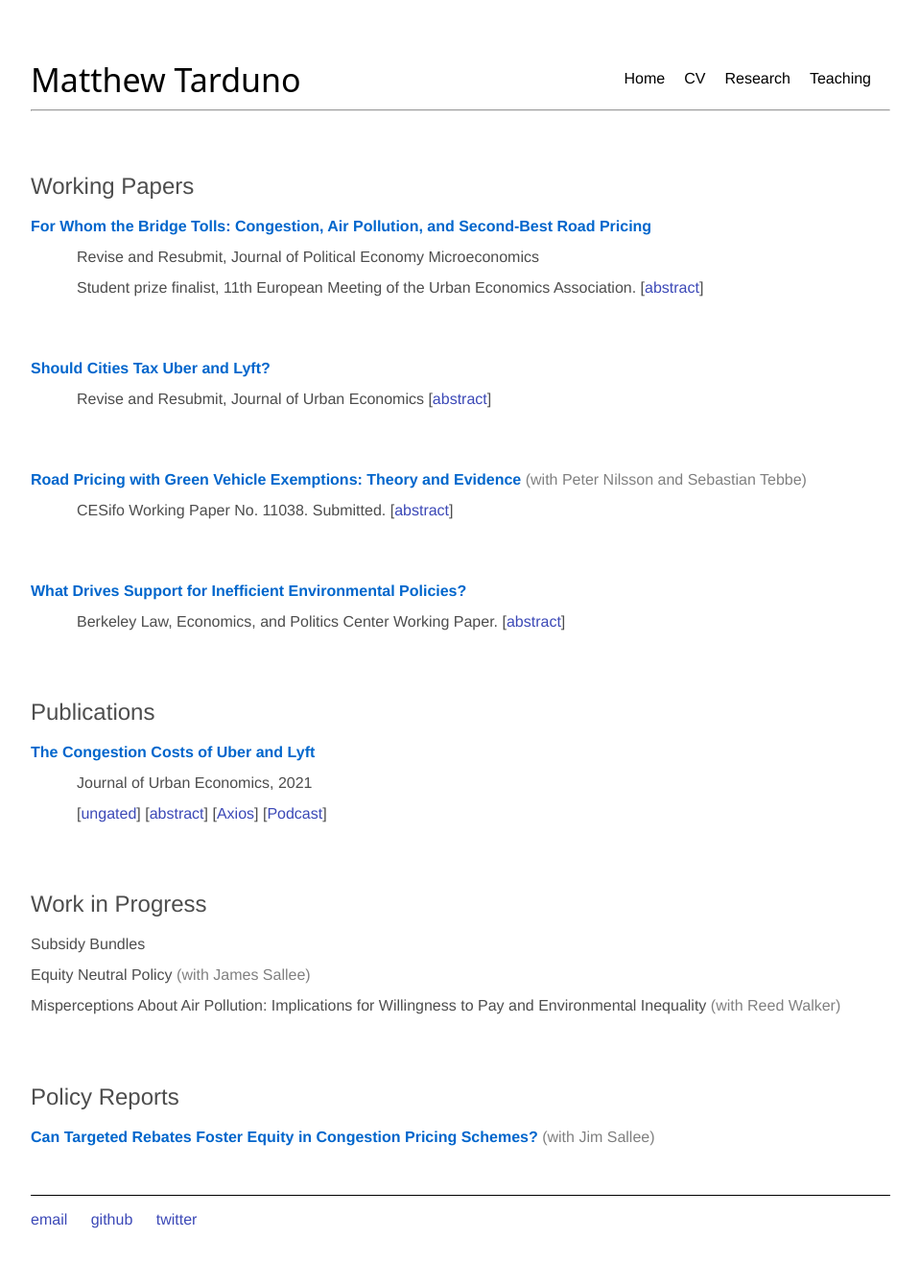
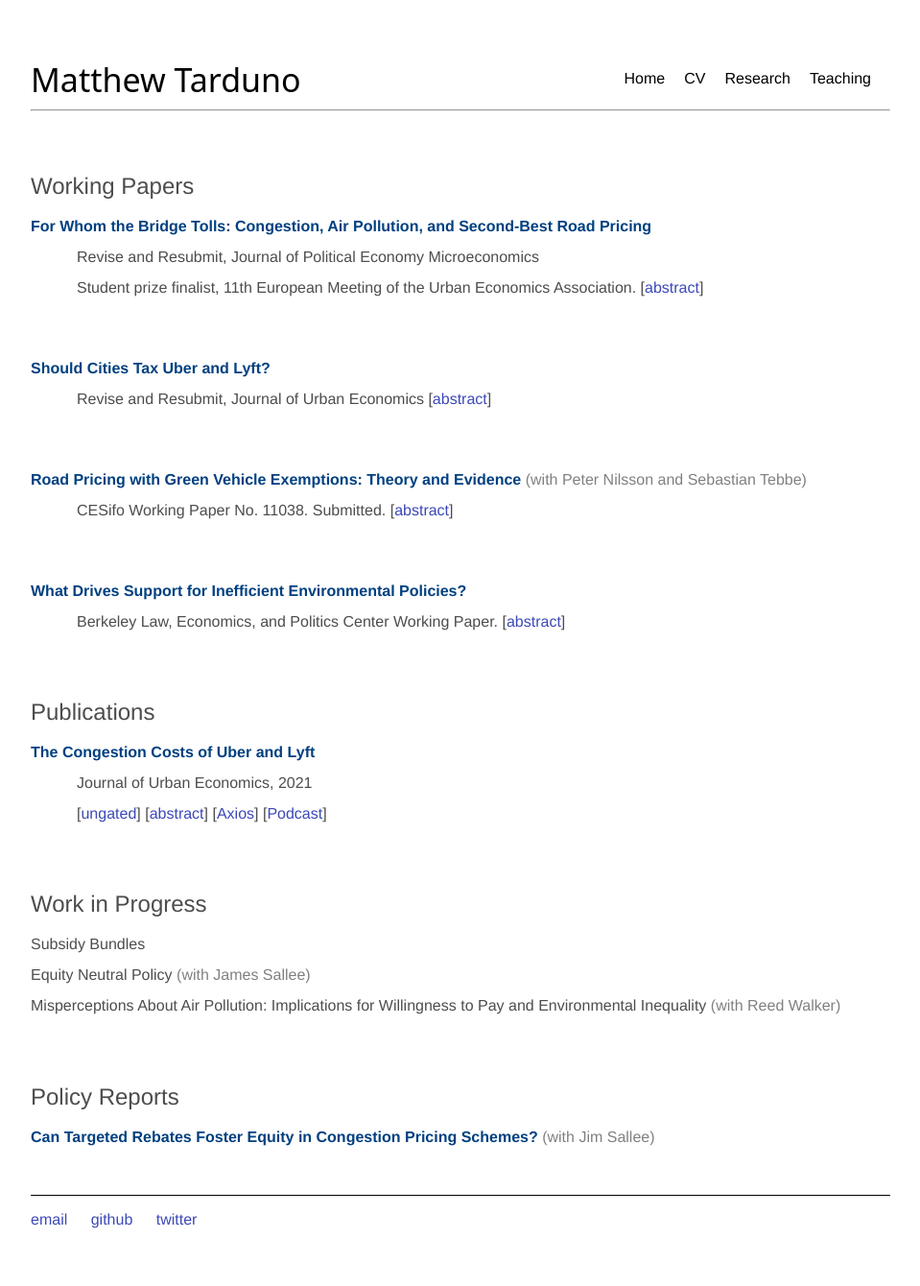
Before and after one commit to Matt-Tarduno/Matt-Tarduno.github.io, a Jekyll site: the page built from research/index.html, in a window 1280 px wide. Shown: the whole page at 96% size, without its empty margins (160-1119 px from the left). Built offline with Jekyll 4.4.1, drawn with Linux system fonts in a browser that asks for light colours.

Commit message:
Update index.html

```diff
--- a/research/index.html
+++ b/research/index.html
@@ -25,7 +25,7 @@ sitemap:
 <style>
     .paper-title a {
         font-weight: bold;
-        color: #0066cc;
+        color: #004080;
         text-decoration: none;
     }
 
```
